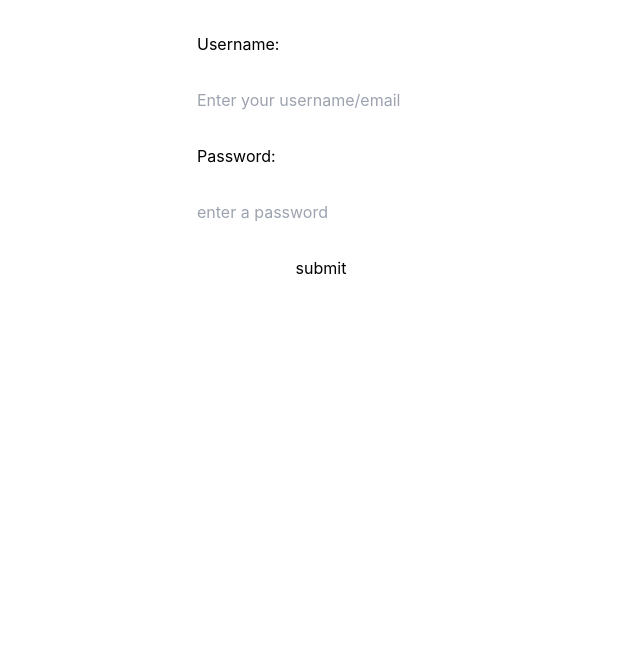
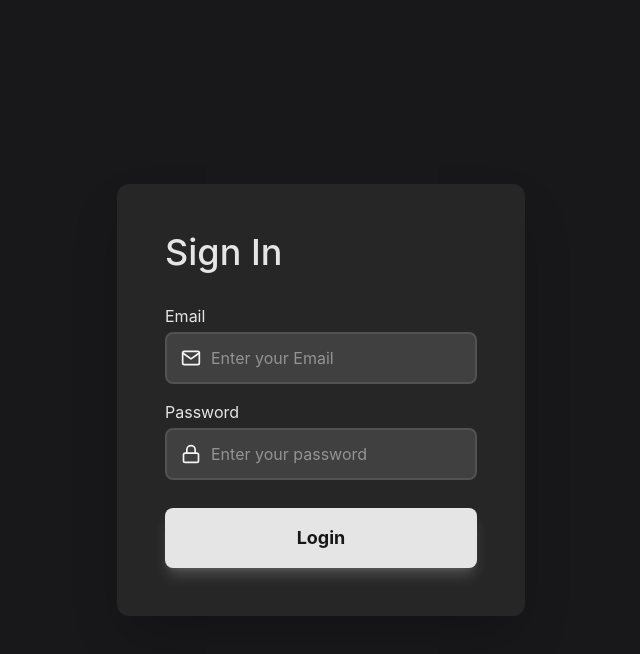
Before and after one commit to liquid-O2/ryokucha, a Next.js app: page / in a window 1280 px wide. Shown: the top 654 px of the page, without its empty margins (319-959 px from the left). Built offline with nearby package versions, Linux system fonts and the light colour scheme.

Commit message:
added basic styling and functionality

```diff
--- a/app/(Form)/Form.tsx
+++ /dev/null
@@ -1,43 +0,0 @@
-'use client';
-
-import { useForm, SubmitHandler } from 'react-hook-form';
-type Inputs = {
-  username: string;
-  password: string;
-};
-
-export default function Form() {
-  const {
-    register,
-    handleSubmit,
-    formState: { errors },
-  } = useForm<Inputs>();
-  const onSubmit: SubmitHandler<Inputs> = (data) => console.log(data);
-
-  return (
-    <div className='flex items-center flex-col mt-8'>
-      <form
-        onSubmit={handleSubmit(onSubmit)}
-        className='flex flex-col gap-y-8'
-        autoComplete='off'>
-        <label htmlFor='uname'>Username:</label>
-        <input
-          type='email'
-          id='uname'
-          placeholder='Enter your username/email'
-          {...(register('username'), { required: true })}
-        />
-        <label htmlFor='pwd'>Password:</label>
-        <input
-          type='password'
-          id='pwd'
-          placeholder='enter a password'
-          {...register('password', {
-            required: true,
-          })}
-        />
-        <input type='submit' value='submit' />
-      </form>
-    </div>
-  );
-}
--- /dev/null
+++ b/app/(Form)/Login/loginForm.tsx
@@ -0,0 +1,10 @@
+import BaseForm from '../baseForm';
+
+export default function LoginForm() {
+  return (
+    <div className='form-wrapper flex flex-col bg-neutral-800 rounded-xl p-12 justify-start items-start shadow-2xl'>
+      <h4 className='text-4xl font-medium mb-8'>Sign In</h4>
+      <BaseForm />
+    </div>
+  );
+}
--- /dev/null
+++ b/app/(Form)/baseForm.tsx
@@ -0,0 +1,95 @@
+'use client';
+
+import { useForm, SubmitHandler } from 'react-hook-form';
+import * as Icon from 'react-feather';
+type Inputs = {
+  email: string;
+  password: string;
+};
+
+export default function BaseForm() {
+  const {
+    register,
+    handleSubmit,
+    formState: { errors },
+  } = useForm<Inputs>();
+  const onSubmit: SubmitHandler<Inputs> = (data) => console.log(data);
+
+  return (
+    <div className='flex items-center flex-col  text-neutral-200'>
+      <form
+        onSubmit={handleSubmit(onSubmit)}
+        className='flex flex-col'
+        autoComplete='off'>
+        <div className='form-group flex flex-col gap-y-1 mb-4'>
+          <label className='text-md' htmlFor='uname'>
+            Email
+          </label>
+          <div className='input-wrapper'>
+            <input
+              className={`pr-4 pl-11 py-3 rounded-lg border-2 ${
+                errors.email ? 'border-red-400' : 'border-neutral-600'
+              }  bg-neutral-700 text-neutral-200`}
+              type='email'
+              id='uname'
+              placeholder='Enter your Email'
+              {...register('email', {
+                required: true,
+                pattern: /[A-Za-z0-9._+-]+@[A-Za-z0-9 -]+.[a-z]{2,}/,
+              })}
+            />
+            <div className='icon '>
+              <Icon.Mail
+                size={20}
+                className={
+                  errors.email ? 'stroke-red-400' : 'stroke-neutral-100'
+                }
+              />
+            </div>
+          </div>
+          {errors.email && (
+            <p className='text-red-400 text-sm'>Incorrect email</p>
+          )}
+        </div>
+        <div className='form-group flex flex-col gap-y-1 mb-7'>
+          <label className='text-md' htmlFor='pwd'>
+            Password
+          </label>
+          <div className='input-wrapper'>
+            <input
+              className={`pr-4 pl-11 py-3 rounded-lg border-2 bg-neutral-700 ${
+                errors.password ? 'border-red-400' : 'border-neutral-600'
+              } `}
+              type='password'
+              id='pwd'
+              placeholder='Enter your password'
+              {...register('password', {
+                required: true,
+
+                minLength: 8,
+              })}
+            />
+            <div className='icon '>
+              <Icon.Lock
+                size={20}
+                className={
+                  errors.password ? 'stroke-red-400' : 'stroke-neutral-100'
+                }
+              />
+            </div>
+          </div>
+          {errors.password && (
+            <p className='text-red-400 text-sm'>Incorrect password</p>
+          )}
+        </div>
+
+        <button
+          className='bg-neutral-200 px-4 py-4 text-lg rounded-lg text-neutral-900 shadow-lg shadow-neutral-200/20 font-bold'
+          type='submit'
+          value='submit'>
+          Login
+        </button>
+      </form>
+    </div>
+  );
+}
--- a/app/layout.tsx
+++ b/app/layout.tsx
@@ -1,3 +1,5 @@
+import Head from './head';
+
 export default function RootLayout({
   children,
 }: {
@@ -5,6 +7,7 @@ export default function RootLayout({
 }) {
   return (
     <html>
+      <Head />
       <body>{children}</body>
     </html>
   );
--- a/app/page.tsx
+++ b/app/page.tsx
@@ -1,6 +1,10 @@
 import '../styles/globals.css';
-import Form from './(Form)/Form';
+import LoginForm from './(Form)/Login/loginForm';
 
 export default function App() {
-  return <Form />;
+  return (
+    <div className='wrapper flex justify-center items-center h-screen w-screen text-neutral-200'>
+      <LoginForm />
+    </div>
+  );
 }
--- a/package.json
+++ b/package.json
@@ -17,6 +17,7 @@
     "next": "13.0.4",
     "react": "18.2.0",
     "react-dom": "18.2.0",
+    "react-feather": "^2.0.10",
     "react-hook-form": "^7.39.5",
     "typescript": "4.9.3"
   },
--- a/styles/globals.css
+++ b/styles/globals.css
@@ -4,6 +4,7 @@
 
 html,
 body {
+  background-color: #18181b;
   padding: 0;
   margin: 0;
   font-family: -apple-system, BlinkMacSystemFont, Segoe UI, Roboto, Oxygen,
@@ -18,3 +19,26 @@ a {
 * {
   box-sizing: border-box;
 }
+
+.input-wrapper {
+  position: relative;
+}
+.icon {
+  position: absolute;
+  left: 1rem;
+  top: 1rem;
+  pointer-events: none;
+}
+
+input {
+  min-width: 20vw;
+  color: rgb(229 229 229);
+}
+input::placeholder {
+  color: rgba(229 229 229);
+  opacity: 0.5;
+}
+
+.form-wrapper {
+  max-width: max-content;
+}
```
Also changed, not shown: 1 other file (tests, documents, lock files or other folders).
